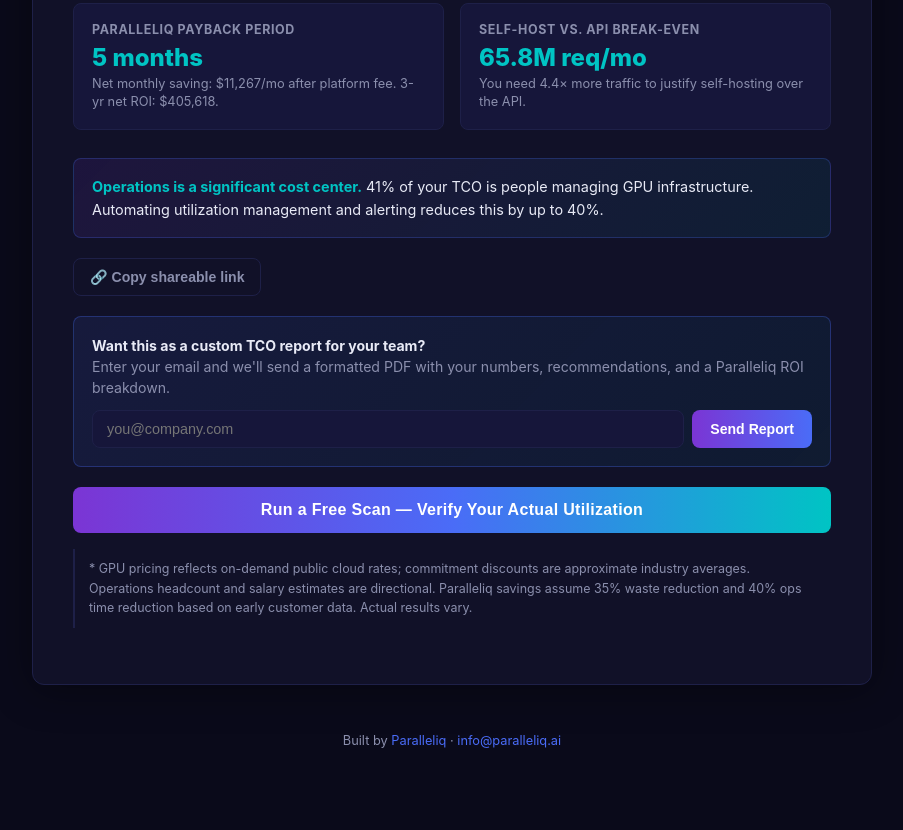
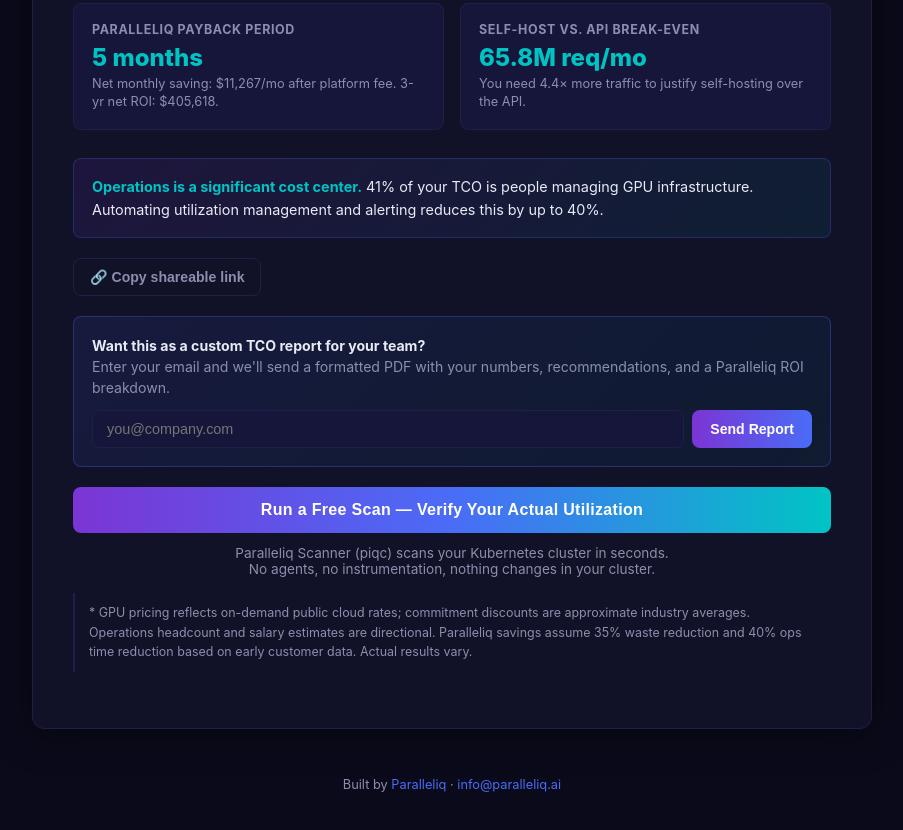
Before and after one commit to paralleliq/tco-calculator, a plain HTML site: page index.html in a window 1280 px wide. Shown: the part 1903-2733 px from the top of the page, without its empty margins (188-1091 px from the left). Drawn offline with Linux system fonts and the light colour scheme.

Commit message:
feat: add Paralleliq Scanner (piqc) intro line below scan button

```diff
--- a/index.html
+++ b/index.html
@@ -505,6 +505,9 @@
     <button class="calc-btn" onclick="window.location.href='https://github.com/paralleliq/piqc'">
       Run a Free Scan — Verify Your Actual Utilization
     </button>
+    <p style="text-align:center;font-size:0.85rem;color:var(--muted);margin-top:12px">
+      Paralleliq Scanner (piqc) scans your Kubernetes cluster in seconds.<br/>No agents, no instrumentation, nothing changes in your cluster.
+    </p>
 
     <div class="caveat" style="margin-top:16px;">
       * GPU pricing reflects on-demand public cloud rates; commitment discounts are approximate industry averages.
```
